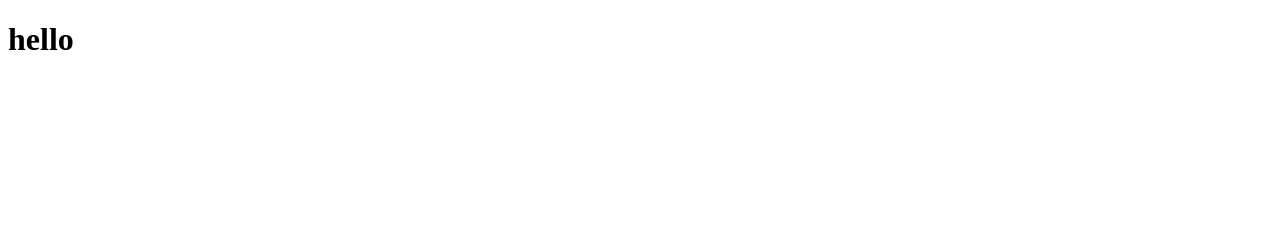
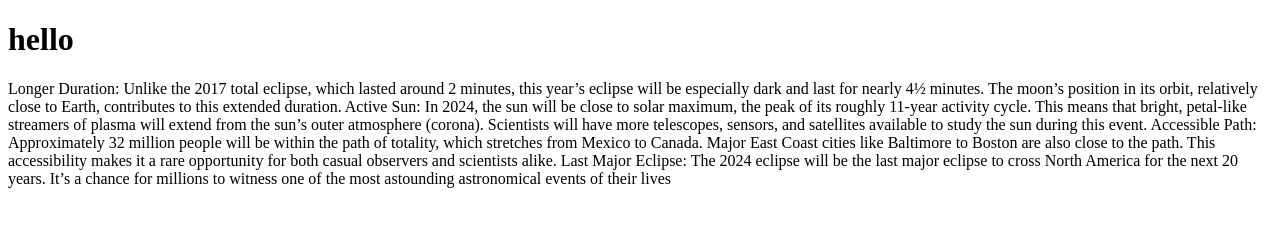
Before and after one commit to bsaswani/test, a plain HTML site: page index.html in a window 1280 px wide. Drawn offline with Linux system fonts and the light colour scheme.

Commit message:
index.html modified

```diff
--- a/index.html
+++ b/index.html
@@ -7,5 +7,9 @@
 </head>
 <body>
     <h1>hello</h1>
+    <p>Longer Duration: Unlike the 2017 total eclipse, which lasted around 2 minutes, this year’s eclipse will be especially dark and last for nearly 4½ minutes. The moon’s position in its orbit, relatively close to Earth, contributes to this extended duration.
+        Active Sun: In 2024, the sun will be close to solar maximum, the peak of its roughly 11-year activity cycle. This means that bright, petal-like streamers of plasma will extend from the sun’s outer atmosphere (corona). Scientists will have more telescopes, sensors, and satellites available to study the sun during this event.
+        Accessible Path: Approximately 32 million people will be within the path of totality, which stretches from Mexico to Canada. Major East Coast cities like Baltimore to Boston are also close to the path. This accessibility makes it a rare opportunity for both casual observers and scientists alike.
+        Last Major Eclipse: The 2024 eclipse will be the last major eclipse to cross North America for the next 20 years. It’s a chance for millions to witness one of the most astounding astronomical events of their lives</p>
 </body>
 </html>
```
